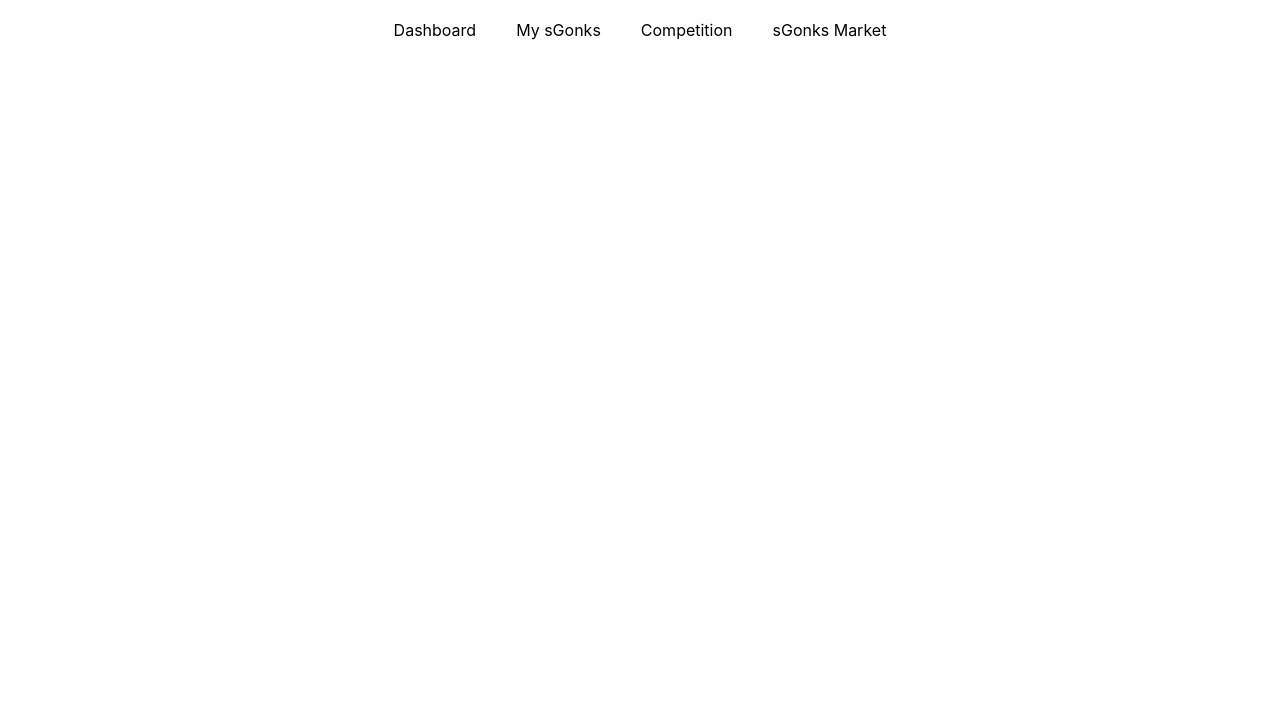
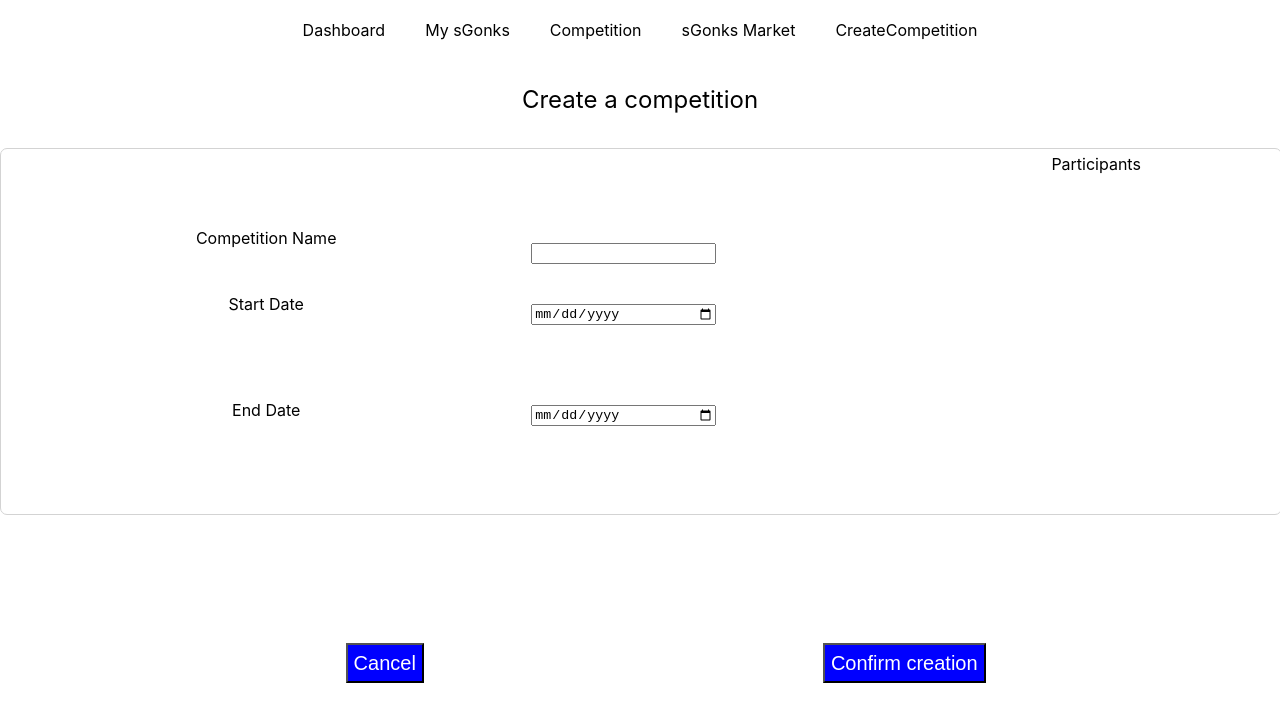
Before and after one commit to googleinterns/sgonks, a React (Create React App) app in the folder portfolio/frontend/: page /createCompetition in a window 1280 px wide. Shown: the top 722 px of the page. Built offline with nearby package versions, Linux system fonts and the light colour scheme.

Commit message:
Add hard codedata to the Create Competition page.

```diff
--- a/portfolio/frontend/src/containers/CreateCompetition/CreateCompetition.js
+++ b/portfolio/frontend/src/containers/CreateCompetition/CreateCompetition.js
@@ -1,12 +1,66 @@
 import React from "react"
 import classes from "./CreateCompetition.module.css"
-
 const CreateCompetition = (props) => {
   return (
-    <div>
-      <p>This is the CreateCompetition Page.</p>
+    <div className={classes.CreateCompetitionPage}>
+      <div className={classes.Title}>
+        <p>Create a competition</p>
+        <br></br>
+      </div>
+      <div className={classes.MainBox}>
+        <div className={classes.CompetitionInfoLeft}>
+          <div className={classes.TextColumnContainer}>
+            <div>
+              <span>Competition Name</span>
+              <br></br>
+              <br></br>
+            </div>
+            <div>
+              <span>Start Date</span>
+              <br></br>
+              <br></br>
+              <br></br>
+              <br></br>
+            </div>
+            <div>
+              <span>End Date</span>
+              <br></br>
+              <br></br>
+              <br></br>
+              <br></br>
+            </div>
+          </div>
+          <div className={classes.BoxColumnContainer}>
+            <br></br>
+            <br></br>
+            <input type="text" />
+            <br></br>
+            <br></br>
+            <input type="date" />
+            <br></br>
+            <br></br>
+            <br></br>
+            <br></br>
+            <input type="date" />
+            <br></br>
+            <br></br>
+            <br></br>
+            <br></br>
+          </div>
+        </div>
+        <div className={classes.CompetitiomInfoRight}>
+          <p>Participants</p>
+        </div>
+      </div>
+      <div className={classes.ButtonContainer}>
+        <div className={classes.Button}>
+          <button>Cancel</button>
+        </div>
+        <div className={classes.Button}>
+          <button>Confirm creation</button>
+        </div>
+      </div>
     </div>
   )
 }
-
 export default CreateCompetition
--- /dev/null
+++ b/portfolio/frontend/src/containers/CreateCompetition/CreateCompetition.module.css
@@ -0,0 +1,80 @@
+.CreateCompetitionPage {
+	margin: auto;
+}
+
+.Title {
+	font-size: 150%;
+}
+
+.MainBox {
+	width: 100%;
+	height: 70%;
+	margin: auto;
+	display: flex;
+	flex-direction: row;
+	border-radius: 7px;
+	border: solid 1px lightgray;
+}
+
+.MainBox > * {
+	flex-grow: 1;
+}
+
+.PlaceHolderBox {
+	width: 100px;
+	height: 90%;
+	border-radius: 7px;
+	border: solid 1px gray;
+	background-color: lightgray;
+}
+
+.CompetitionInfoLeft {
+	width: 50%;
+	height: 70%;
+	margin: 8px 0;
+	display: flex;
+	flex-direction: row;
+	justify-content: space-evenly;
+}
+
+.CompetitionInfoRight {
+	width: 50%;
+	height: 70%;
+	display: flex;
+	flex-direction: column;
+}
+
+.TextColumnContainer {
+	display: flex;
+	flex-direction: column;
+	justify-content: space-evenly;
+	margin-top: 5%;
+}
+
+.BoxColumnContainer {
+	display: flex;
+	flex-direction: column;
+	justify-content: space-evenly;
+	margin-top: 5%;
+}
+
+.ButtonContainer {
+	width: 50%;
+	height: 30%;
+	display: flex;
+	flex-direction: row;
+	justify-content: space-between;
+	margin-top: 10%;
+	margin-left: 27%;
+}
+
+.button {
+	width: 60%;
+	height: 40%;
+	color: white;
+	padding: 15px 32px;
+	text-align: center;
+	text-decoration: none;
+	font-size: 16px;
+	margin: 4px 2px;
+}
--- a/portfolio/frontend/src/containers/CreateCompetition/CreateCompetition.moudule.css
+++ /dev/null
@@ -1,3 +0,0 @@
-.CreateCompetitionPage {
-	margin: auto;
-}
--- a/portfolio/frontend/src/containers/SGonksPlatform/SGonksPlatform.js
+++ b/portfolio/frontend/src/containers/SGonksPlatform/SGonksPlatform.js
@@ -1,11 +1,13 @@
 import React from "react"
+import { NavLink, Route } from "react-router-dom"
+
+import CreateCompetition from "../CreateCompetition/CreateCompetition"
+
+import Competition from "./Competition/Competition"
 import Dashboard from "./Dashboard/Dashboard"
+import Marketplace from "./Marketplace/Marketplace"
 import MySGonks from "./MySGonks/MySGonks"
-import Competition from "./Competition/Competition"
-import Marketplace from "./Marketplace/Marketplace"
 import classes from "./SGonksPlatform.module.css"
-
-import { Route, NavLink } from "react-router-dom"
 
 const SGonksPlatform = (props) => {
   return (
@@ -25,6 +27,9 @@ const SGonksPlatform = (props) => {
             <li>
               <NavLink to="/marketplace">sGonks Market</NavLink>
             </li>
+            <li>
+              <NavLink to="/createCompetition">CreateCompetition</NavLink>
+            </li>
           </ul>
         </nav>
       </header>
@@ -33,6 +38,11 @@ const SGonksPlatform = (props) => {
         <Route path="/mysgonks" exact component={MySGonks}></Route>
         <Route path="/competition" exact component={Competition}></Route>
         <Route path="/marketplace" exact component={Marketplace}></Route>
+        <Route
+          path="/createCompetition"
+          exact
+          component={CreateCompetition}
+        ></Route>
       </div>
     </div>
   )
```
